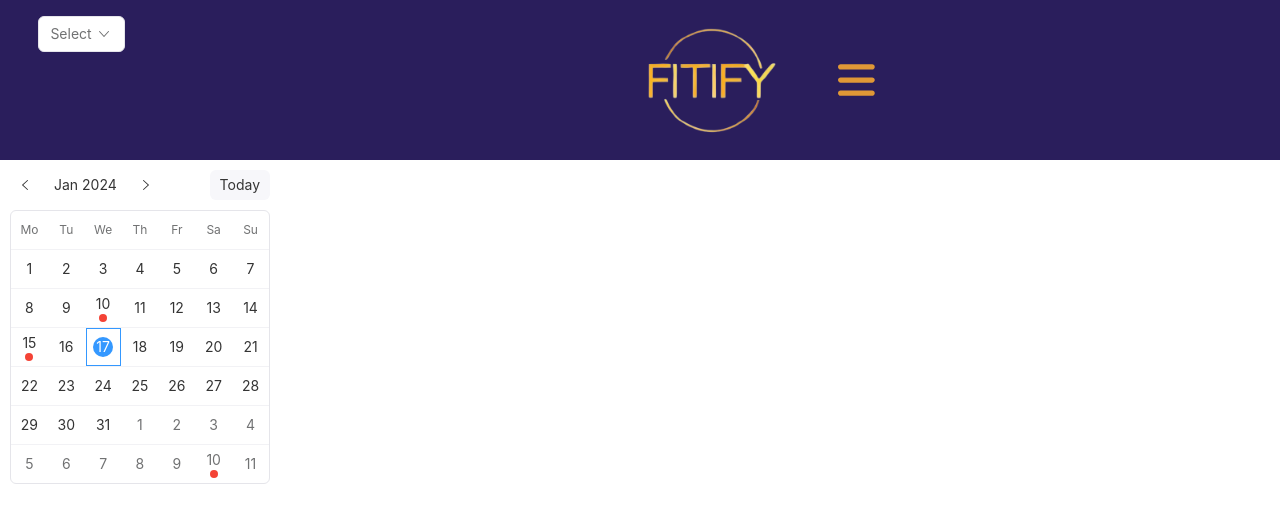
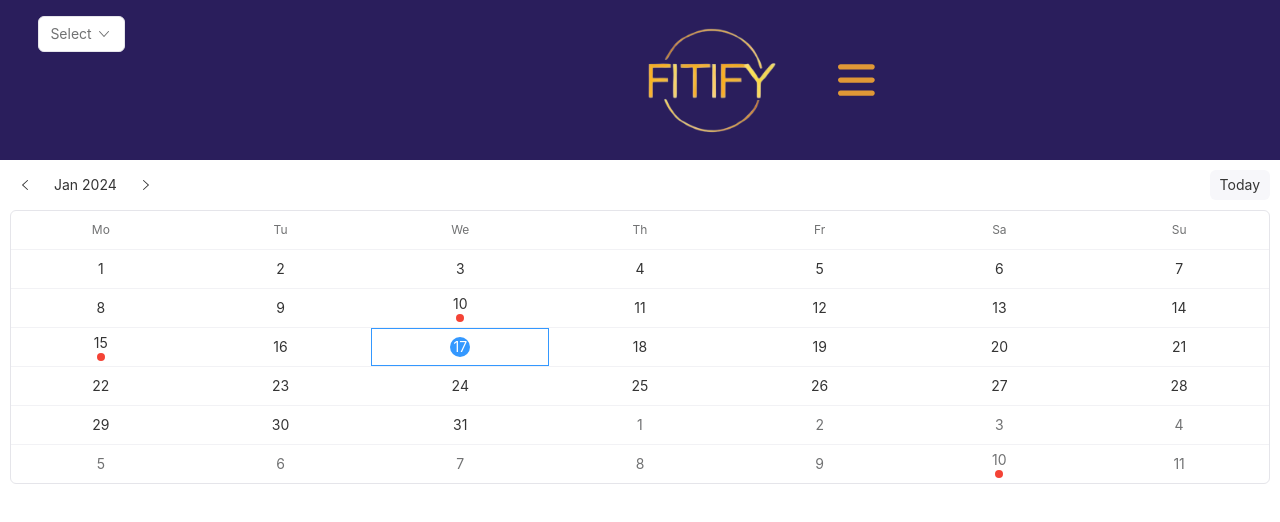
Before and after one commit to Shadow-Nic/SPA-Final-Project, a React (Vite) app: page /calendar in a window 1280 px wide. Shown: the top 522 px of the page. Built offline with nearby package versions, Linux system fonts and the light colour scheme.

Commit message:
edit calendar style to main.css

```diff
--- a/src/Style/Main.css
+++ b/src/Style/Main.css
@@ -38,3 +38,9 @@ header {
     top: 2%;
 
 }
+
+/* Kalender */
+
+.calendar {
+    width: 100vw;
+}
--- a/src/components/CalendarPlan.jsx
+++ b/src/components/CalendarPlan.jsx
@@ -34,7 +34,7 @@ const CalendarPlan = () => {
     return null;
   }
   return (
-    <div style={{ width: 280 }}>
+    <div className='calendar'>
       <Calendar compact bordered renderCell={renderCell} />{' '}
     </div>
   );
```
